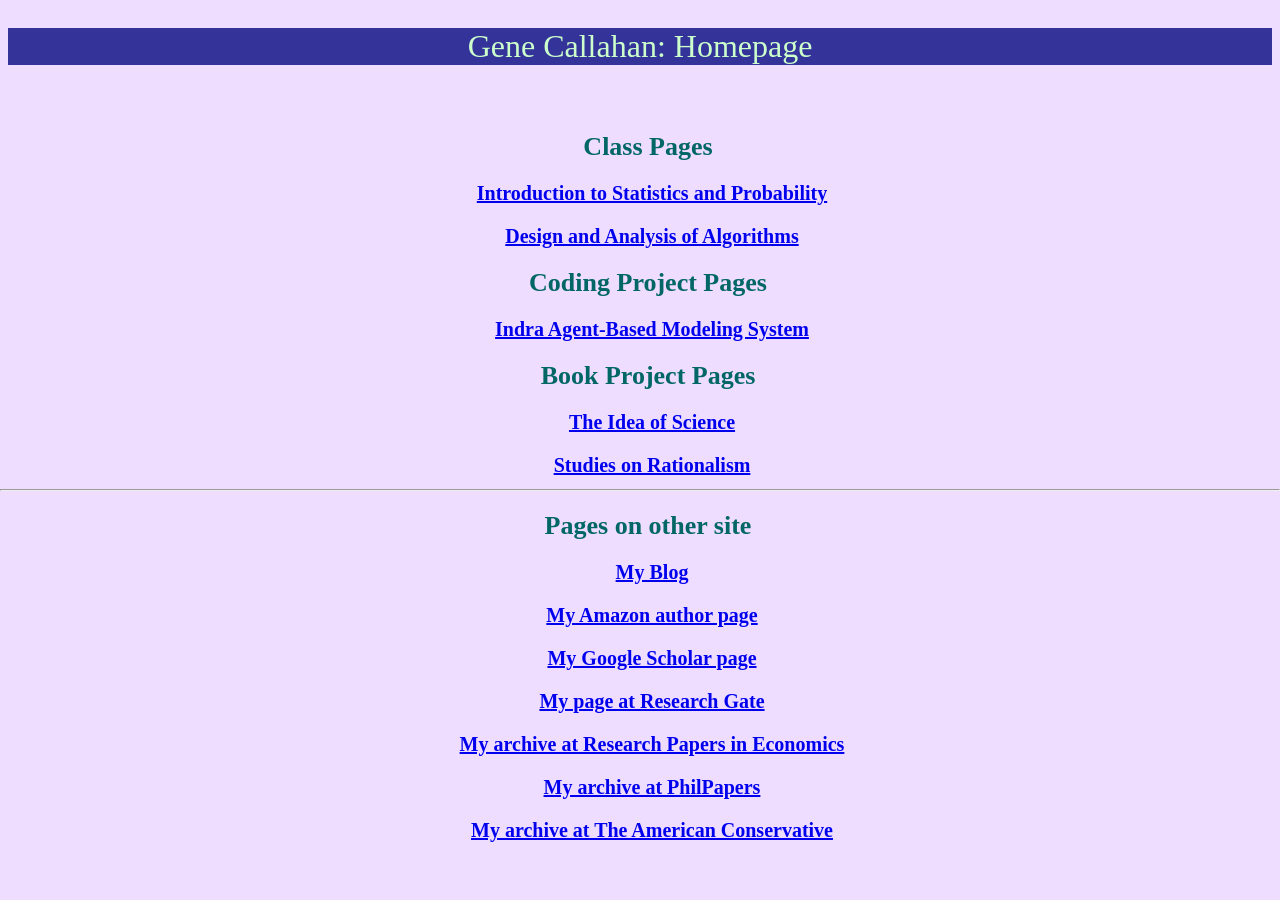
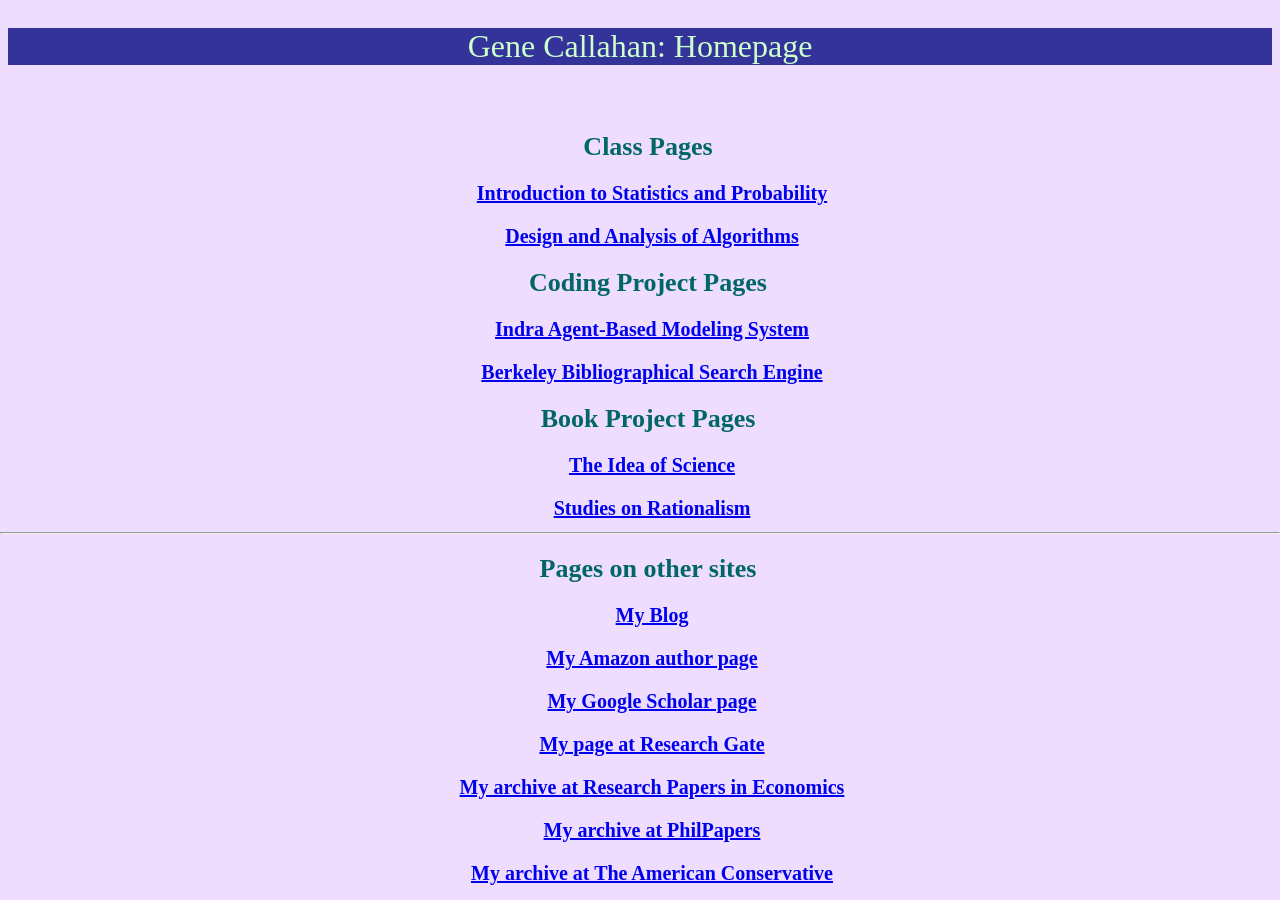
Before and after one commit to gcallah/gcallah.github.io, a Jekyll site: the page index.html, which Jekyll copies as it is, in a window 1280 px wide. Built offline with Jekyll 4.4.1, drawn with Linux system fonts in a browser that asks for light colours.

Commit message:
Added search engine.

```diff
--- a/index.html
+++ b/index.html
@@ -43,6 +43,12 @@
                         </a>
                     </h3>
 
+                    <h3>
+                        <a href="https://gcallah.github.io/berkeley/index.html">
+                        Berkeley Bibliographical Search Engine
+                        </a>
+                    </h3>
+
                 <h2>
                     Book Project Pages
                 </h2>
@@ -58,9 +64,10 @@
                         Studies on Rationalism
                         </a>
                     </h3>
+
                 <hr>
                 <h2>
-                    Pages on other site
+                    Pages on other sites
                 </h2>
                     <h3>
                         <a href="http://gene-callahan.blogspot.com/">
```
